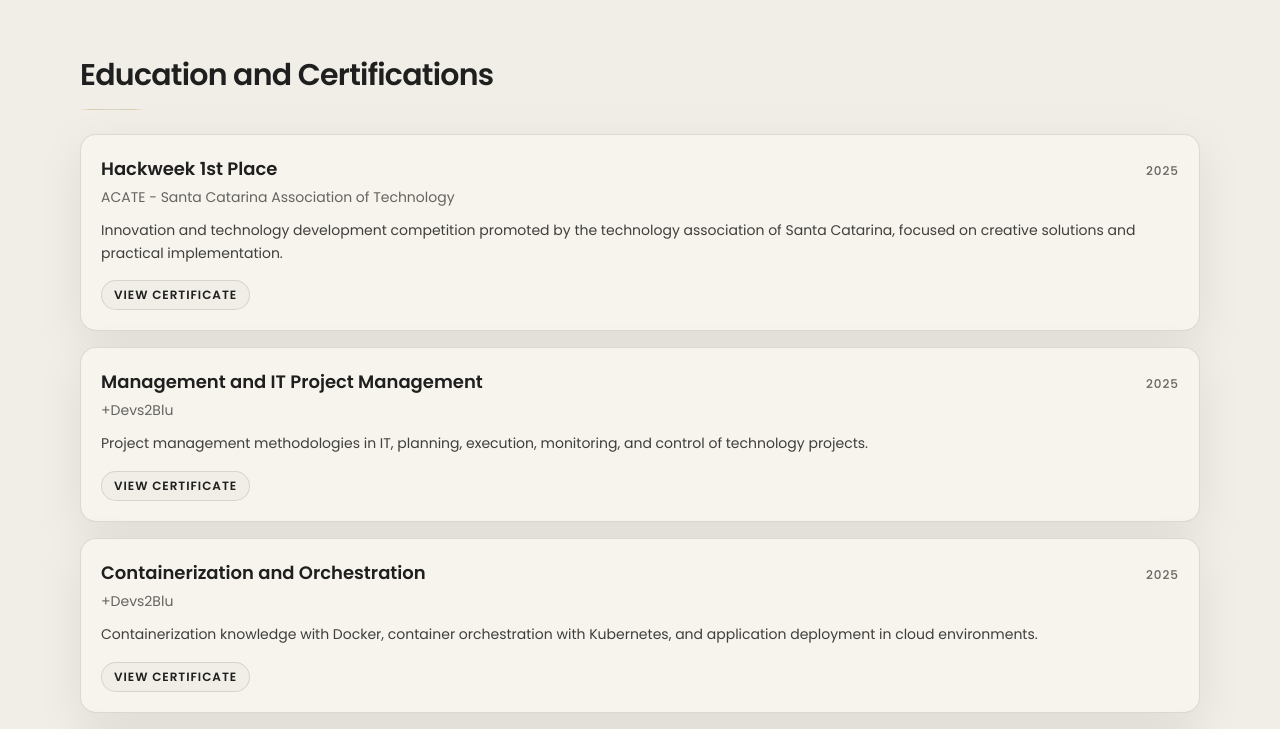
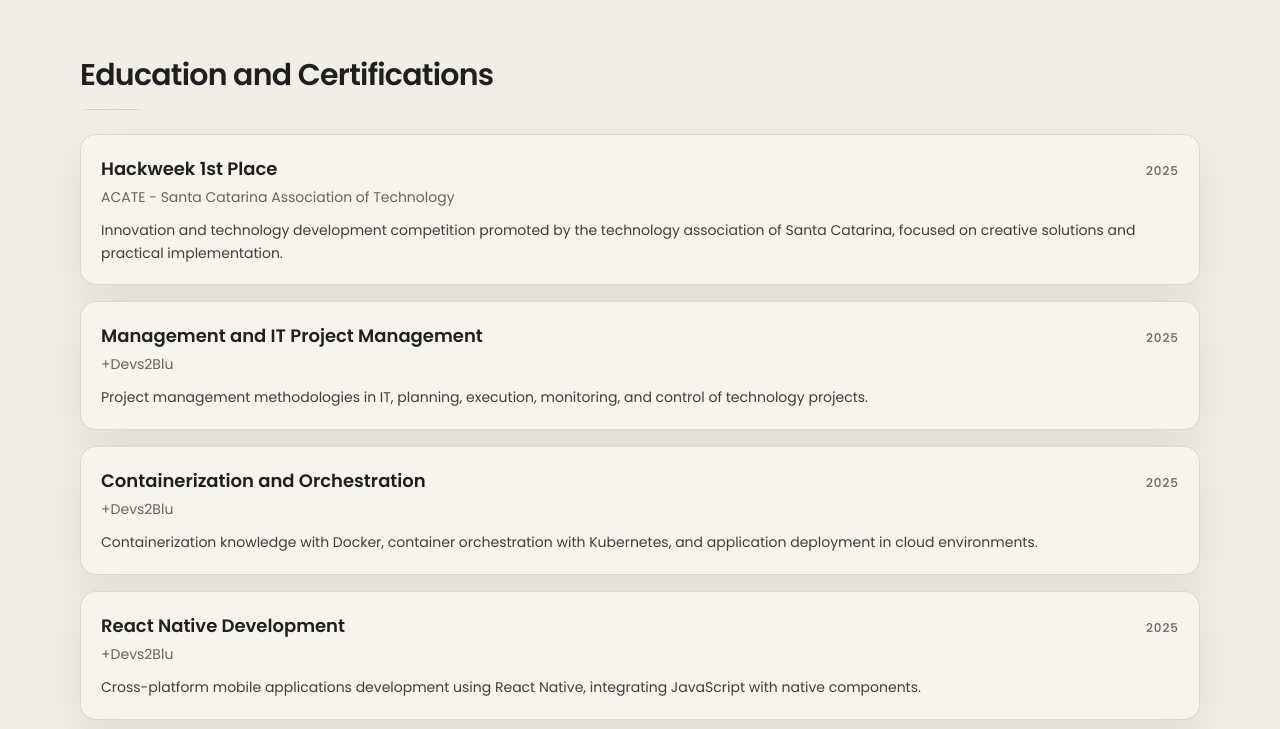
Before and after one commit to VidaRealDoKim/davidkim.github.io, a Next.js app: page / in a window 1280 px wide. Shown: the part 3882-4611 px from the top of the page. Built offline with nearby package versions, Linux system fonts and the light colour scheme.

Commit message:
Fix: remove defaultCredentialUrl fallback - hide buttons when no certificateUrl

```diff
--- a/src/components/sections/ResumeSection.tsx
+++ b/src/components/sections/ResumeSection.tsx
@@ -94,9 +94,9 @@ export function ResumeSection() {
                   </div>
                   <p className="mt-1 text-sm text-muted">{item.provider}</p>
                   <p className="mt-3 text-sm leading-relaxed text-text/85">{item.description}</p>
-                  {item.certificateUrl || educationAndCertifications.defaultCredentialUrl ? (
+                  {item.certificateUrl ? (
                     <a
-                      href={item.certificateUrl ?? educationAndCertifications.defaultCredentialUrl}
+                      href={item.certificateUrl}
                       target="_blank"
                       rel="noreferrer"
                       className="mt-4 inline-flex rounded-full border border-border bg-background px-3 py-1.5 text-xs font-semibold uppercase tracking-[0.08em] text-text transition-colors hover:border-[color:var(--accent-line)] hover:text-[color:var(--accent-strong)]"
```
